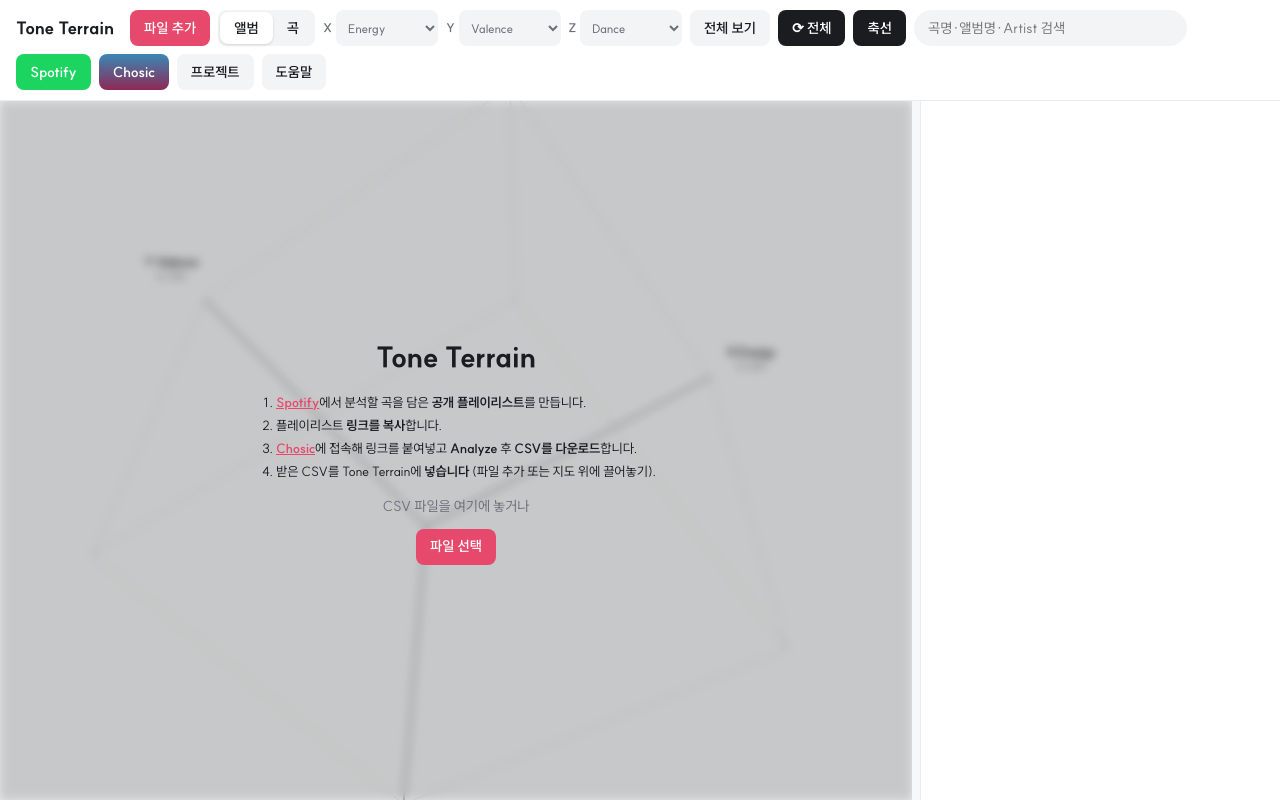
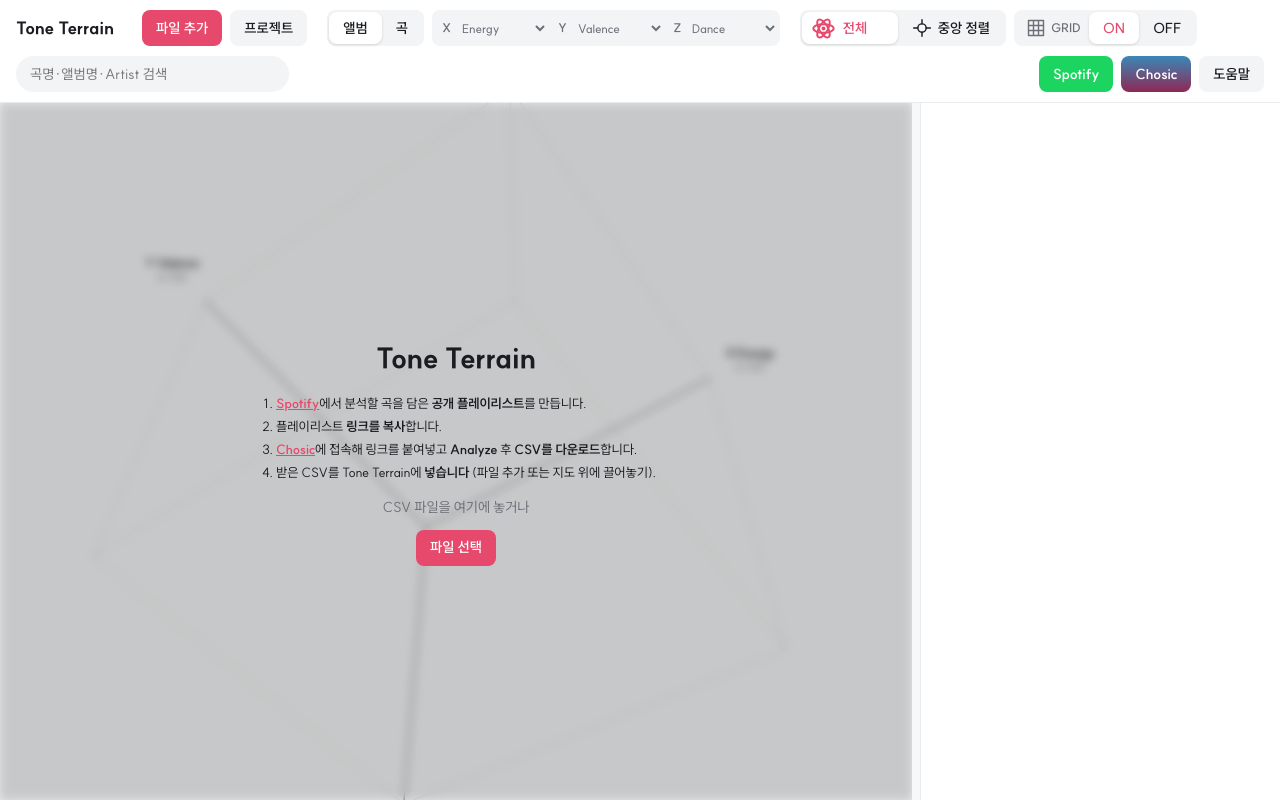
Before and after one commit to leekunwu/tone-terrain, a plain HTML site: page index.html in a window 1280 px wide. Drawn offline with Linux system fonts and the light colour scheme.

Commit message:
Regroup header; split view/rotate buttons; GRID ON/OFF
- Group header controls by function (data, view+axes, camera+grid, search, external links)
- Rotation and "중앙 정렬" (reset view) as one split button; larger per-mode rotation icons
- Axis lines toggle becomes a GRID ON/OFF segmented control
- Compact header on narrow screens
- Help text and README updated

Co-Authored-By: Claude Sonnet 5.5 <noreply@anthropic.com>

```diff
--- a/index.html
+++ b/index.html
@@ -3,15 +3,16 @@
 <meta name="viewport" content="width=device-width, initial-scale=1, viewport-fit=cover">
 <link rel="stylesheet" href="styles.css"></head><body><div id="app">
 <header><h1><button class="ttl" data-act="rst" aria-label="Tone Terrain — 클릭하면 전체 초기화"><span class="a">Tone Terrain</span><span class="b" aria-hidden="true">↺ 초기화</span></button></h1>
-<button id="add" class="p">파일 추가</button>
-<div class="seg" role="group" aria-label="보기"><button data-act="v" data-v="album">앨범</button><button data-act="v" data-v="song">곡</button></div>
-<label class="axl">X<select id="sx"></select></label><label class="axl">Y<select id="sy"></select></label><label class="axl">Z<select id="sz"></select></label>
-<button data-act="reset">전체 보기</button><button id="rot" data-act="rot" aria-label="자동 회전: 정지 (누르면 X축 회전)">⟳ 정지</button><button data-act="ax" aria-pressed="true" title="플래그한 항목을 지나는 X·Y·Z 축선 표시">축선</button>
+<div class="grp"><button id="add" class="p">파일 추가</button><button data-act="proj">프로젝트</button></div>
+<div class="grp"><div class="seg" role="group" aria-label="보기"><button data-act="v" data-v="album">앨범</button><button data-act="v" data-v="song">곡</button></div>
+<div class="axs" role="group" aria-label="축"><label class="axl">X<select id="sx"></select></label><label class="axl">Y<select id="sy"></select></label><label class="axl">Z<select id="sz"></select></label></div></div>
+<div class="grp"><div class="seg" role="group" aria-label="시점"><button id="rot" data-act="rot" aria-label="자동 회전: 정지 (누르면 X축 회전)">회전</button><button data-act="reset" title="회전·이동·확대를 기본 시점으로 되돌립니다"><svg class="ri" viewBox="0 0 24 24" aria-hidden="true"><circle cx="12" cy="12" r="5"/><path d="M12 2v5M12 17v5M2 12h5M17 12h5"/></svg>중앙 정렬</button></div>
+<div class="seg" role="group" aria-label="GRID: 플래그 항목을 지나는 X·Y·Z 축선"><span class="sl"><svg class="ri" viewBox="0 0 24 24" aria-hidden="true"><path d="M3 3h18v18H3zM9 3v18M15 3v18M3 9h18M3 15h18"/></svg>GRID</span><button data-act="ax" data-v="1" aria-pressed="true">ON</button><button data-act="ax" data-v="0" aria-pressed="false">OFF</button></div></div>
 <input type="search" id="q" placeholder="곡명·앨범명·Artist 검색" aria-label="검색">
 <span class="sp"></span>
-<a class="btn spot" href="https://open.spotify.com" target="_blank" rel="noopener noreferrer">Spotify</a>
+<div class="grp"><a class="btn spot" href="https://open.spotify.com" target="_blank" rel="noopener noreferrer">Spotify</a>
 <a class="btn chos" href="https://www.chosic.com/spotify-playlist-exporter/" target="_blank" rel="noopener noreferrer">Chosic</a>
-<button data-act="proj">프로젝트</button><button data-act="help">도움말</button>
+<button data-act="help">도움말</button></div>
 <input type="file" id="fi" accept=".csv,text/csv" multiple hidden></header>
 <main><div id="mapw"><canvas id="map" tabindex="0" aria-label="Tone Terrain 3D 지도. 드래그로 회전, 휠로 확대, 방향키로 회전, Ctrl·Shift 드래그로 이동"></canvas><div id="fl"></div><div id="tip"></div><div id="drop"></div></div>
 <div id="spl" role="separator" aria-orientation="vertical" aria-label="패널 폭 조절 (좌우 방향키, 더블클릭으로 초기화)" tabindex="0"></div><aside id="side"><div id="hd"></div><div id="bd"></div></aside></main></div><dialog id="dlg"></dialog>
--- a/js/events.js
+++ b/js/events.js
@@ -4,9 +4,9 @@ document.addEventListener('click',e=>{const b=e.target.closest('button');if(!b)r
  if(a=='v'){A.view=d.v;A.sel=null;A.pick=null;render()}else if(a=='reset'){home();A.sel=null;A.pick=null;render()}
  else if(a=='alb'){A.pick=null;A.view='album';A.sel={k:d.k};render()}else if(a=='song'){A.pick=null;if(d.sv)A.view='song';A.sel={s:d.id,from:d.from||null};render()}
  else if(a=='cmp'){const i=A.cmp.indexOf(d.k);if(i>=0)A.cmp.splice(i,1);else if(A.cmp.length<3)A.cmp.push(d.k);else modal('<p>비교는 최대 3개까지 가능합니다.</p><div class="bt"><button data-act="x">확인</button></div>');render()}
- else if(a=='flag'){const i=A.flags.indexOf(d.k);if(i>=0)A.flags.splice(i,1);else A.flags.push(d.k);render()}else if(a=='fo'){A.fo=!A.fo;render()}else if(a=='rot'){A.rot.intro=0;A.rot.mode=(A.rot.mode+1)%5;if(A.rot.mode)A.rot.ax=A.rot.mode==4?null:RA[A.rot.mode];rbtn();spinKick()}else if(a=='ax'){A.ax=!A.ax;render()}else if(a=='sph'){A.sph=A.sph&&A.sph.id==d.k?null:{id:d.k,r:A.sph?A.sph.r:90};render()}else if(a=='sphx'){A.sph=null;render()}
+ else if(a=='flag'){const i=A.flags.indexOf(d.k);if(i>=0)A.flags.splice(i,1);else A.flags.push(d.k);render()}else if(a=='fo'){A.fo=!A.fo;render()}else if(a=='rot'){A.rot.intro=0;A.rot.mode=(A.rot.mode+1)%5;if(A.rot.mode)A.rot.ax=A.rot.mode==4?null:RA[A.rot.mode];rbtn();spinKick()}else if(a=='ax'){A.ax=d.v=='1';render()}else if(a=='sph'){A.sph=A.sph&&A.sph.id==d.k?null:{id:d.k,r:A.sph?A.sph.r:90};render()}else if(a=='sphx'){A.sph=null;render()}
  else if(a=='clr'){A.q='';A.fo=false;$('#q').value='';render()}else if(a=='rst')modal('<b>전체 초기화</b><p>불러온 CSV 데이터, 선택, 비교, 플래그, 검색, 시점이 모두 지워지고 <b>되돌릴 수 없습니다.</b></p><p class="sm mu">보관하려면 먼저 \'프로젝트\'에서 JSON을 저장하세요.</p><div class="bt"><button data-act="x">취소</button><button class="p" data-act="rst2">모두 초기화</button></div>');else if(a=='rst2')resetAll();else if(a=='x'){dlg.close();A.st=null}else if(a=='c')commit(d.m)
- else if(a=='help')modal(`<b>도움말</b><p class="sm"><b>사용 방법</b></p>${GUIDE}<p class="sm"><b>CSV</b> UTF-8, 헤더 Song·Artist·Album·Album Date·Spotify Track Id·Energy·Valence 등. 추가 / 전체 교체 / 취소를 선택합니다.<br><b>앨범 묶기</b> Album과 Album Date가 같은 곡을 하나의 앨범으로 묶습니다. Artist·Label은 쓰지 않으며 둘 중 하나가 없거나 날짜가 YYYY, YYYY-MM, YYYY-MM-DD가 아니면 앨범 보기에서 제외하고 곡 보기에는 유지합니다.<br><b>지도</b> 큰 점은 대표점(분석된 수록곡 동일 가중 평균), 작은 점은 수록곡, 연결선은 대표점과 수록곡의 관계입니다(분석 범위 영역은 3D에서 표시하지 않음). 드래그 회전, 휠 확대, Ctrl·Cmd·Shift+드래그 또는 우클릭 드래그로 위치 이동(Shift+방향키도 가능), Esc 선택 해제. "⟳" 버튼은 누를 때마다 X축 → Y축 → Z축 → 전체 → 정지 순으로 자동 회전합니다(전체는 회전축이 천천히 바뀌며 모든 면을 보여줍니다). 플래그는 앨범·곡 뷰 어디서나 박동 표시로 보이고, "축선"으로 플래그 항목을 지나는 X·Y·Z 축선을 켜고 끕니다. 앨범·곡을 선택해 "유사도 구 만들기"를 누르면 현재 X·Y·Z 축에서 그 점을 중심으로 한 구가 생기고, 슬라이더(유사도 하한)로 반경을 조절하면 구 안의 앨범·곡이 목록에 나옵니다(축을 바꾸면 결과도 바뀜). 오른쪽 패널 경계를 끌어 폭을 조절합니다(더블클릭으로 초기화). X·Y·Z가 모두 유효한 수록곡만 표시합니다.<br><b>내역</b> 같은 앨범의 같은 트랙 ID는 한 번만 반영하고, 값이 다르면 기존 값을 유지하며 충돌로 기록합니다.<br><b>제한</b> 일부 수록곡 기준이며 품질 점수가 아닙니다. BPM(40–220)·Loud(−60–0) 축 범위는 임시값입니다.</p><div class="bt"><button data-act="x">닫기</button></div>`);
+ else if(a=='help')modal(`<b>도움말</b><p class="sm"><b>사용 방법</b></p>${GUIDE}<p class="sm"><b>CSV</b> UTF-8, 헤더 Song·Artist·Album·Album Date·Spotify Track Id·Energy·Valence 등. 추가 / 전체 교체 / 취소를 선택합니다.<br><b>앨범 묶기</b> Album과 Album Date가 같은 곡을 하나의 앨범으로 묶습니다. Artist·Label은 쓰지 않으며 둘 중 하나가 없거나 날짜가 YYYY, YYYY-MM, YYYY-MM-DD가 아니면 앨범 보기에서 제외하고 곡 보기에는 유지합니다.<br><b>지도</b> 큰 점은 대표점(분석된 수록곡 동일 가중 평균), 작은 점은 수록곡, 연결선은 대표점과 수록곡의 관계입니다(분석 범위 영역은 3D에서 표시하지 않음). 드래그 회전, 휠 확대, Ctrl·Cmd·Shift+드래그 또는 우클릭 드래그로 위치 이동(Shift+방향키도 가능), Esc 선택 해제. 회전 버튼은 누를 때마다 X축 → Y축 → Z축 → 전체 → 정지 순으로 자동 회전합니다(전체는 회전축이 천천히 바뀌며 모든 면을 보여줍니다). 플래그는 앨범·곡 뷰 어디서나 박동 표시로 보이고, GRID ON/OFF로 플래그 항목을 지나는 X·Y·Z 축선을 켜고 끕니다. "중앙 정렬"은 회전·이동·확대를 기본 시점으로 되돌립니다. 앨범·곡을 선택해 "유사도 구 만들기"를 누르면 현재 X·Y·Z 축에서 그 점을 중심으로 한 구가 생기고, 슬라이더(유사도 하한)로 반경을 조절하면 구 안의 앨범·곡이 목록에 나옵니다(축을 바꾸면 결과도 바뀜). 오른쪽 패널 경계를 끌어 폭을 조절합니다(더블클릭으로 초기화). X·Y·Z가 모두 유효한 수록곡만 표시합니다.<br><b>내역</b> 같은 앨범의 같은 트랙 ID는 한 번만 반영하고, 값이 다르면 기존 값을 유지하며 충돌로 기록합니다.<br><b>제한</b> 일부 수록곡 기준이며 품질 점수가 아닙니다. BPM(40–220)·Loud(−60–0) 축 범위는 임시값입니다.</p><div class="bt"><button data-act="x">닫기</button></div>`);
  else if(a=='proj')modal(`<b>프로젝트</b><p class="sm">저장 JSON에는 카탈로그 데이터가 포함됩니다. 자동 저장은 없고, 이 페이지에서는 파일 다운로드가 막혀 있어 복사해서 .json으로 보관합니다.</p><textarea id="pj" aria-label="프로젝트 JSON"></textarea><div class="bt"><button data-act="cp">JSON 복사</button><button data-act="ld">붙여넣은 JSON 불러오기</button><button data-act="pf">파일에서 불러오기</button><button data-act="x">닫기</button></div>`),$('#pj').value=A.rows.length?save():'';
  else if(a=='cp'){$('#pj').select();try{navigator.clipboard.writeText($('#pj').value)}catch(_){document.execCommand('copy')}}
  else if(a=='ld'){const t=$('#pj').value;dlg.close();load(t)}else if(a=='pf'){const i=document.createElement('input');i.type='file';i.accept='.json,application/json';i.onchange=async()=>{dlg.close();load(await i.files[0].text())};i.click()}});
@@ -66,4 +66,4 @@ SP.onpointerup=()=>delete SP.dataset.on;
 SP.ondblclick=()=>setW(360);
 SP.onkeydown=e=>{const d={ArrowLeft:24,ArrowRight:-24}[e.key];if(d){e.preventDefault();setW($('#side').getBoundingClientRect().width+d)}};
 render();
-introOn();
+rbtn();introOn();
--- a/js/map.js
+++ b/js/map.js
@@ -74,7 +74,7 @@ function sel(id){A.sel=A.view=='album'?{k:id}:{s:id}}
 // ---- 자동 회전 / 기본 시점 복귀
 const RL=['정지','X축','Y축','Z축','전체'],RA=[null,[1,0,0],[0,1,0],[0,0,1]];
 let rt=0,rv=0,rraf=0;
-function rbtn(){const b=$('#rot'),m=A.rot.mode;b.textContent='⟳ '+RL[m];b.classList.toggle('on',m>0);b.setAttribute('aria-label','자동 회전: '+RL[m]+' (누르면 '+RL[(m+1)%5]+')')}
+function rbtn(){const b=$('#rot'),m=A.rot.mode;b.innerHTML=RI(m)+'<span>'+RL[m]+'</span>';b.classList.toggle('on',m>0);b.setAttribute('aria-label','자동 회전: '+RL[m]+' (누르면 '+RL[(m+1)%5]+')')}
 // 가속·감속(rv)을 두어 시작과 정지가 부드럽다. 회전은 데이터 축 기준(q ⊗ r)이고 드래그 중에는 멈춘다
 function spin(now){rraf=0;const dt=Math.min(.05,(now-(rt||now))/1000);rt=now;rv+=((A.rot.mode?1:0)-rv)*Math.min(1,dt*5);
  if(!(dn&&dn.m)&&!A.homing)A.qt=qn(qm(A.qt,qa(A.rot.ax||drift(now/1000),(A.rot.intro?.16:.5)*rv*dt)));
--- a/js/panel.js
+++ b/js/panel.js
@@ -46,7 +46,7 @@ function history(){const ks=Object.keys(B.st);if(!ks.length)return'';
  ${B.ev.length?`<div class="sm"><b>충돌 (기존 값 유지)</b><table><tr><th>트랙/지표</th><th>유지</th><th>새 값</th></tr>${B.ev.slice(0,40).map(e=>`<tr><td>${esc(e.tid)} ${esc(e.k)}</td><td>${e.a??'결측'}</td><td>${e.b??'결측'}</td></tr>`).join('')}</table>${B.ev.length>40?'외 '+(B.ev.length-40)+'건':''}<div class="mu">${esc(B.ev[0].f)} 등 출처 파일 기준</div></div>`:''}</details>`}
 function render(){hxHide();const has=A.rows.length>0;$('#drop').innerHTML=has?'':'<h2>Tone Terrain</h2>'+GUIDE+'<div class="mu">CSV 파일을 여기에 놓거나</div><button class="p" data-act="pick">파일 선택</button>';
  ['x','y','z'].forEach(a=>{const e=$('#s'+a);e.innerHTML=M.map(k=>`<option>${esc(k)}</option>`).join('');e.value=A[a];[...e.options].forEach(o=>o.disabled=['x','y','z'].some(b=>b!=a&&A[b]==o.value))});
- {const ab=$('[data-act=ax]');ab.classList.toggle('on',A.ax);ab.setAttribute('aria-pressed',A.ax)}
+ document.querySelectorAll('[data-act=ax]').forEach(b=>{const on=(b.dataset.v=='1')==A.ax;b.classList.toggle('on',on);b.setAttribute('aria-pressed',on)});
  document.querySelectorAll('[data-act=v]').forEach(b=>{b.classList.toggle('on',b.dataset.v==A.view);b.setAttribute('aria-pressed',b.dataset.v==A.view)});
  if(A.hl&&!(B.G.some(g=>g.key==A.hl)||B.S.some(o=>o.id==A.hl)))A.hl=null;draw3d();const V=vis();let p='';
  if(has&&!A.nvalid&&!A.fo)p+=`<p>현재 축(${esc(A.x)} × ${esc(A.y)} × ${esc(A.z)})에 유효 데이터가 없습니다. 축을 바꾸거나 가져오기 내역을 확인하세요.</p>`;
--- a/js/state.js
+++ b/js/state.js
@@ -6,3 +6,10 @@ const $=s=>document.querySelector(s),dlg=$('#dlg'),svg=$('#map');const SH=$('#hd
 const A0=()=>({rows:[],view:'album',x:'Energy',y:'Valence',z:'Dance',cam:{yaw:-.6,pit:.4,zm:1},hl:null,q:'',sel:null,cmp:[],flags:[],fo:false,sph:null,ax:true,qt:[1,0,0,0],rot:{mode:0,intro:0,ax:[1,0,0]},homing:0,dom:null,pick:null,st:null,t0:0,anim:false,flash:''}),A=A0();
 const GUIDE='<ol class="gd"><li><a href="https://open.spotify.com" target="_blank" rel="noopener noreferrer">Spotify</a>에서 분석할 곡을 담은 <b>공개 플레이리스트</b>를 만듭니다.</li><li>플레이리스트 <b>링크를 복사</b>합니다.</li><li><a href="https://www.chosic.com/spotify-playlist-exporter/" target="_blank" rel="noopener noreferrer">Chosic</a>에 접속해 링크를 붙여넣고 <b>Analyze</b> 후 <b>CSV를 다운로드</b>합니다.</li><li>받은 CSV를 Tone Terrain에 <b>넣습니다</b> (파일 추가 또는 지도 위에 끌어놓기).</li></ol>';
 const FI=on=>`<svg class="ic" viewBox="0 0 16 16" width="14" height="14" aria-hidden="true" fill="${on?'currentColor':'none'}" stroke="currentColor" stroke-width="1.6" stroke-linejoin="round" stroke-linecap="round"><path d="M3.5 1.8v12.4"/><path d="M3.5 2.8h8.4l-2 3.2 2 3.2H3.5z"/></svg>`;
+// 회전 모드 아이콘(24px): 회전축 + 궤도 화살표. 0 정지, 1 X, 2 Y, 3 Z, 4 전체
+const RI=m=>`<svg class="ri rot" viewBox="0 0 24 24" aria-hidden="true">${[
+ '<circle cx="12" cy="12" r="8.5"/><rect class="f" x="8.6" y="8.6" width="6.8" height="6.8" rx="1.4"/>',
+ '<path class="axl2" d="M1.5 12h21"/><ellipse cx="12" cy="12" rx="4.6" ry="8.8"/><path class="f" d="M15.4 3.2l-3.6-2.3v4.6z"/>',
+ '<path class="axl2" d="M12 1.5v21"/><ellipse cx="12" cy="12" rx="8.8" ry="4.6"/><path class="f" d="M20.8 15.4l2.3-3.6h-4.6z"/>',
+ '<circle cx="12" cy="12" r="8"/><circle class="f" cx="12" cy="12" r="2"/><path class="f" d="M20 15.4l2.3-3.6h-4.6z"/>',
+ '<ellipse cx="12" cy="12" rx="9" ry="3.8"/><ellipse cx="12" cy="12" rx="9" ry="3.8" transform="rotate(60 12 12)"/><ellipse cx="12" cy="12" rx="9" ry="3.8" transform="rotate(120 12 12)"/><circle class="f" cx="12" cy="12" r="1.7"/>'][m]}</svg>`;
--- a/styles.css
+++ b/styles.css
@@ -88,3 +88,14 @@ button.fl.on,button.sb.on{background:var(--acb);color:var(--ac)}
 .ic{flex:none;margin-right:5px;vertical-align:-2px}button.fl.on .ic,button.sb.on .ic{color:var(--ac)}
 #drop:not(:empty){backdrop-filter:blur(5px) brightness(.86);-webkit-backdrop-filter:blur(5px) brightness(.86);background:rgba(0,0,0,.06)}
 @media(prefers-color-scheme:dark){:root:not([data-theme="light"]) #drop:not(:empty){backdrop-filter:blur(5px) brightness(.7);-webkit-backdrop-filter:blur(5px) brightness(.7)}}
+
+/* 헤더: 비슷한 기능끼리 묶음 */
+header{gap:10px 20px}.grp{display:flex;flex-wrap:wrap;gap:8px;align-items:center}
+.axs{display:inline-flex;align-items:center;gap:2px;background:var(--bg2);border-radius:8px;padding:2px}.axs .axl{gap:3px;padding-left:8px}.axs select{background:none;height:32px;padding:0 4px}
+.seg .sl{display:inline-flex;align-items:center;gap:5px;padding:0 8px 0 10px;font-size:12px;font-weight:700;color:var(--mu)}
+.seg button{gap:6px}.seg button:hover{filter:none;background:color-mix(in srgb,var(--pn) 55%,transparent)}.seg button.on:hover{background:var(--pn)}
+.ri{width:20px;height:20px;flex:none;fill:none;stroke:currentColor;stroke-width:1.7;stroke-linecap:round;stroke-linejoin:round}
+.ri .f{fill:currentColor;stroke:none}.ri.rot{width:27px;height:27px}.ri .axl2{opacity:.5}
+#rot{min-width:96px;padding:0 12px 0 8px}#rot.on{color:var(--ac)}
+.seg button[data-act=ax].on{color:var(--ac)}
+@media(max-width:800px){header{padding:8px 12px;gap:8px 10px}.grp{gap:6px}.seg .sl{font-size:0;gap:0;padding:0 4px 0 8px}.axs .axl{padding-left:6px;gap:2px}.axs select{width:76px;padding:0 2px;font-size:12px}#rot{min-width:88px}}
```
Also changed, not shown: 1 other file.
